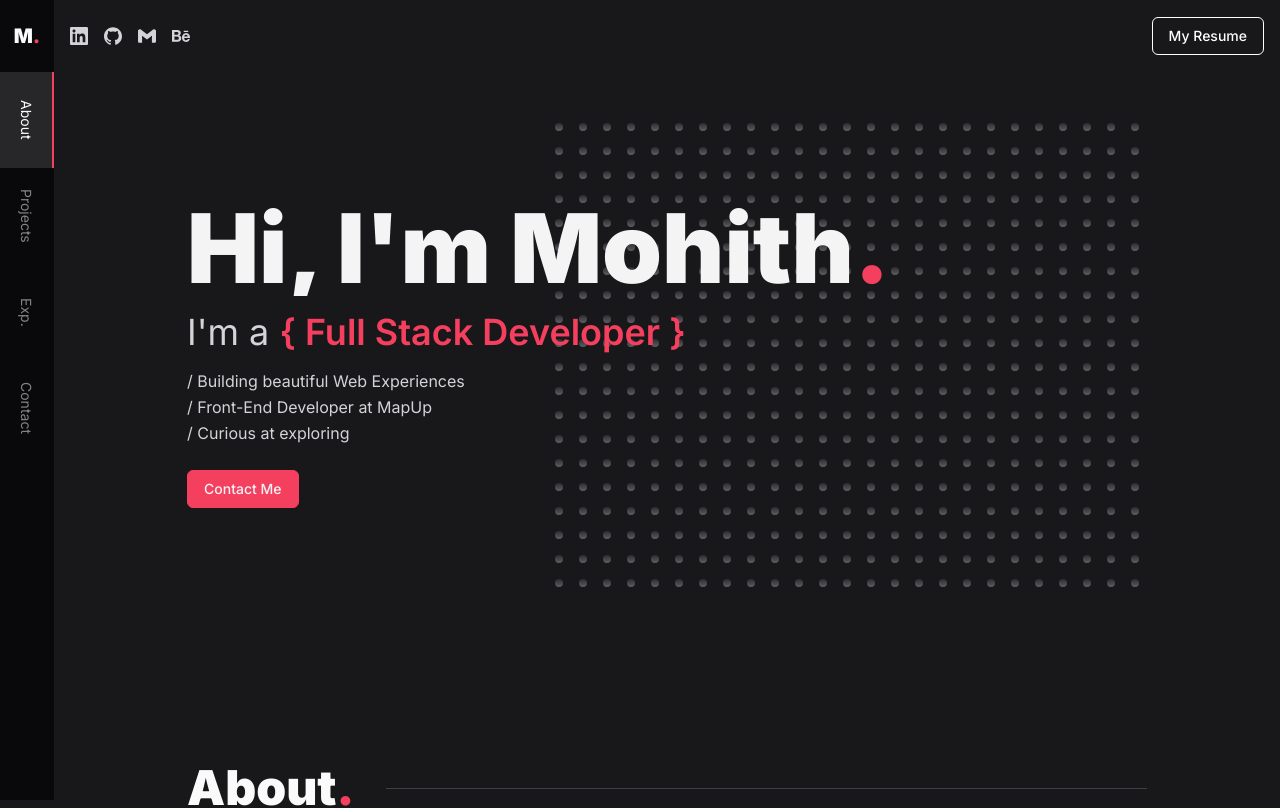
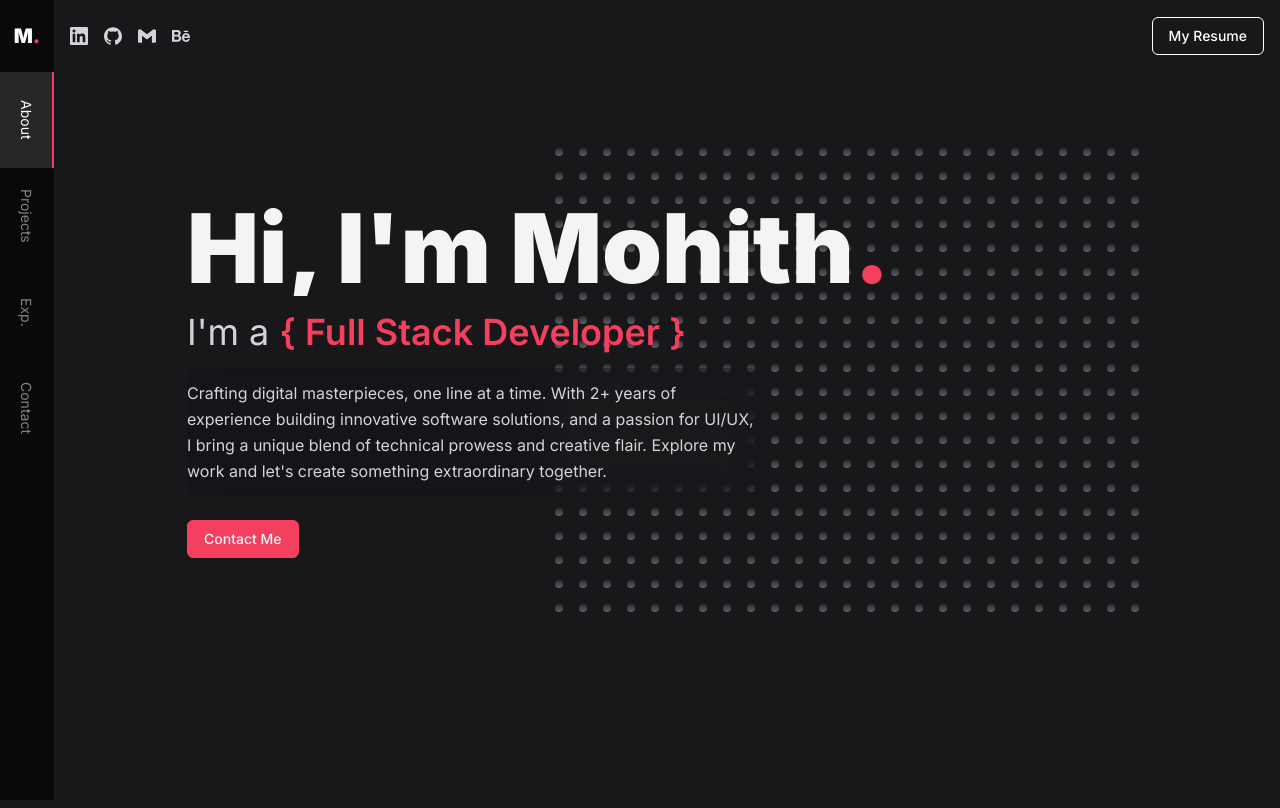
Before and after one commit to Mohith-Kumar28/mohith-portfolio-v2, a Next.js app: page / in a window 1280 px wide. Shown: the top 808 px of the page. Built offline with nearby package versions, Linux system fonts and the light colour scheme.

Commit message:
hero text bg blur

```diff
--- a/src/components/hero/Hero.tsx
+++ b/src/components/hero/Hero.tsx
@@ -21,9 +21,14 @@ const Hero = () => {
             </h2>
           </Reveal>
           <Reveal>
-            <p className="pointer-events-auto leading-relaxed md:leading-relaxed max-w-xl text-sm text-zinc-300 md:text-base">
-              / Building beautiful Web Experiences <br />/ Front-End Developer
-              at MapUp <br />/ Curious at exploring
+            <p className="pointer-events-auto leading-relaxed md:leading-relaxed max-w-xl text-sm text-zinc-300 bg-zinc-950/10 rounded-xl py-3 pr-2 backdrop-blur-lg md:text-base">
+              {/* / Building beautiful Web Experiences <br />/ Front-End Developer
+              at MapUp <br />/ Curious at exploring */}
+              Crafting digital masterpieces, one line at a time. With 2+ years
+              of experience building innovative software solutions, and a
+              passion for UI/UX, I bring a unique blend of technical prowess and
+              creative flair. Explore my work and let's create something
+              extraordinary together.
             </p>
           </Reveal>
           <Reveal>
```
